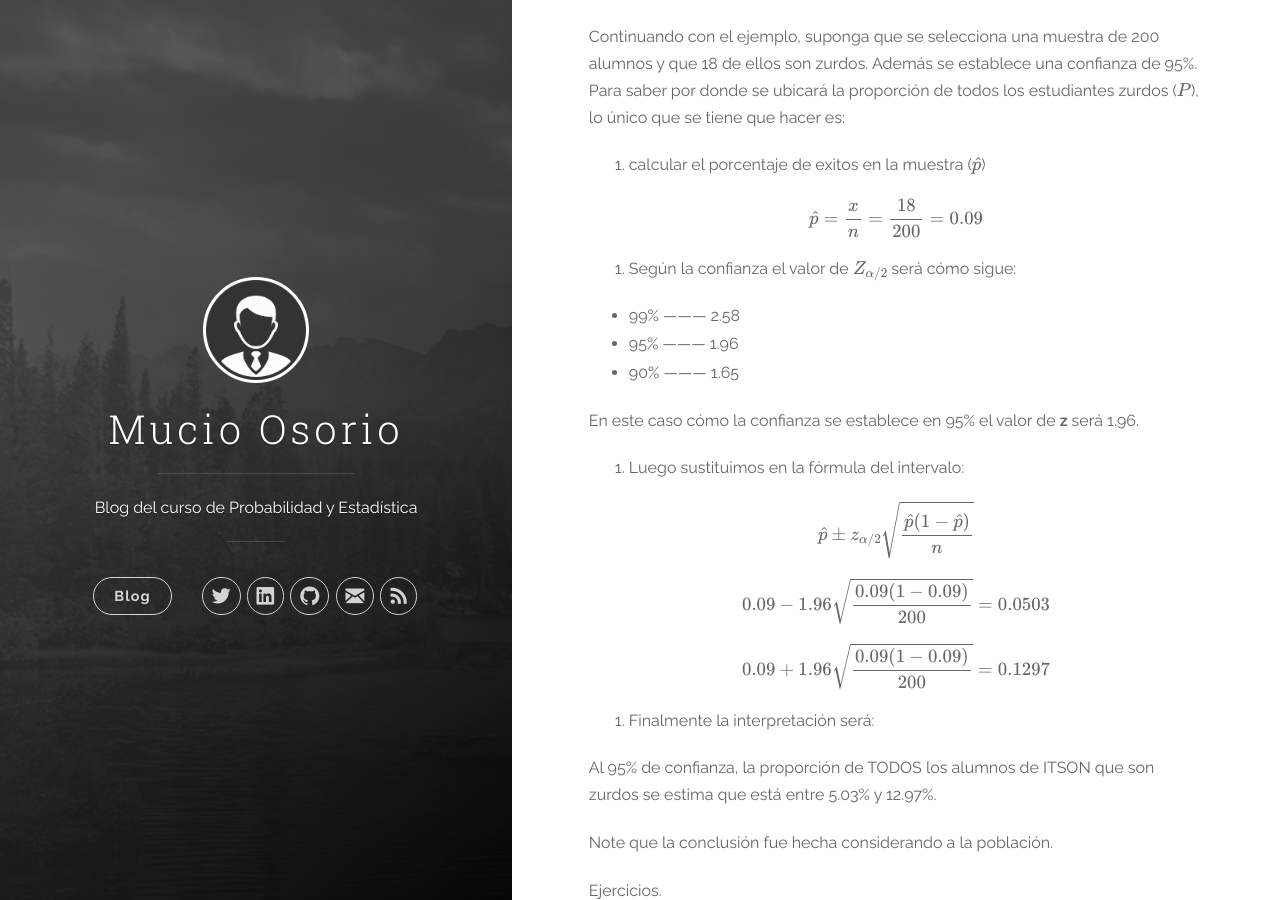
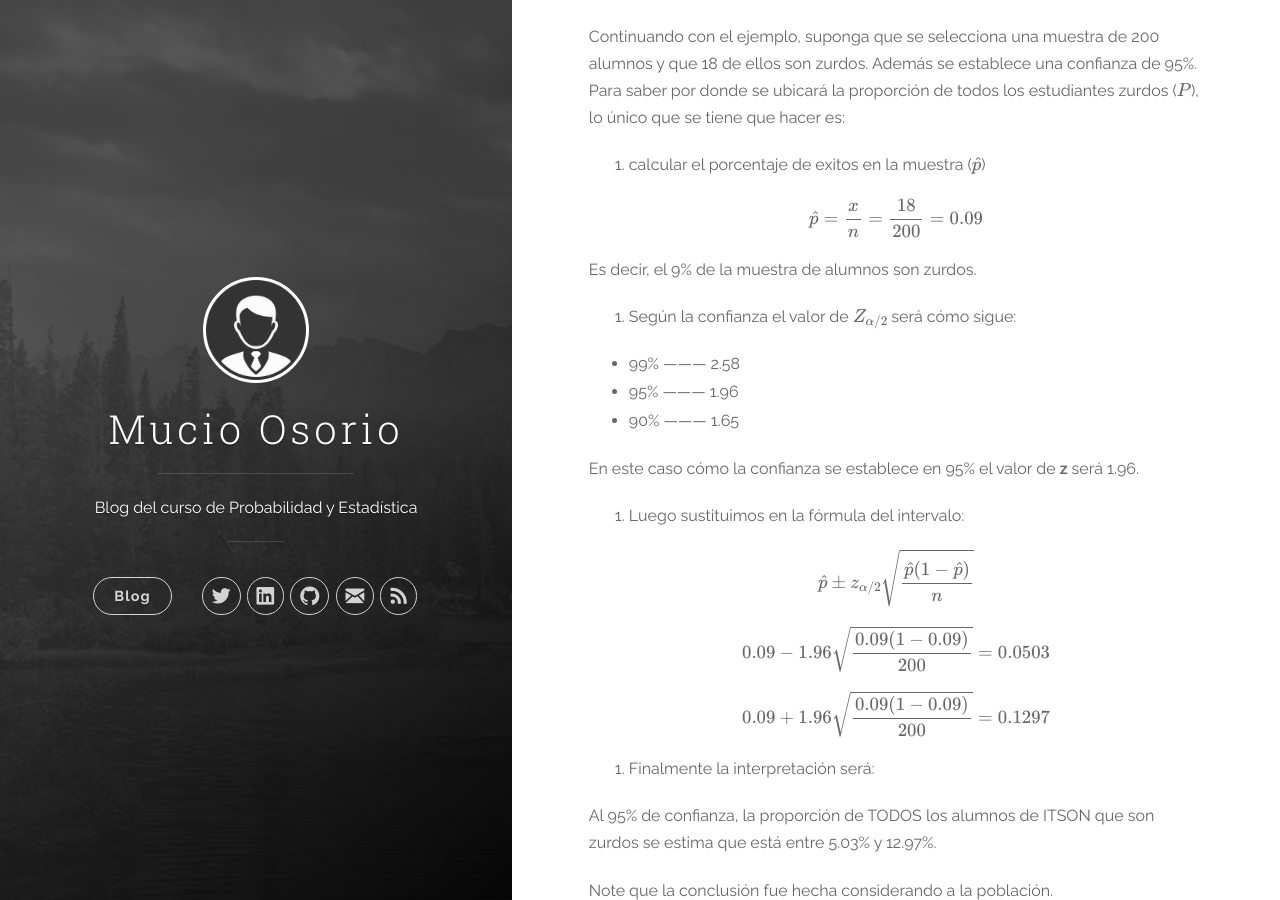
Before and after one commit to mucioosorio/probabilidad, a Jekyll site: the page built from _posts/2020-04-29-Tarea-30-abril.-Probabilidad-y- Estadistica-y-Métodos-Estadísticos.md, in a window 1280 px wide and 900 px high, scrolled down 1433 px. Built offline with Jekyll 4.4.1, drawn with Linux system fonts in a browser that asks for light colours; nearby versions of some CDN libraries; formulas are drawn with MathJax 3.

Commit message:
Update 2020-04-29-Tarea-30-abril.-Probabilidad-y- Estadistica-y-Métodos-Estadísticos.md

```diff
--- a/_posts/2020-04-29-Tarea-30-abril.-Probabilidad-y- Estadistica-y-Métodos-Estadísticos.md
+++ b/_posts/2020-04-29-Tarea-30-abril.-Probabilidad-y- Estadistica-y-Métodos-Estadísticos.md
@@ -44,6 +44,8 @@ Continuando con el ejemplo, suponga que se selecciona una muestra de 200 alumnos
 
 
 $$\hat{p}=\frac{x}{n}=\frac{18}{200}=0.09$$
+
+Es decir, el 9% de la muestra de alumnos son zurdos.
 
 2. Según la confianza el valor de $$Z_{\alpha /2}$$ será cómo sigue:
 
```
